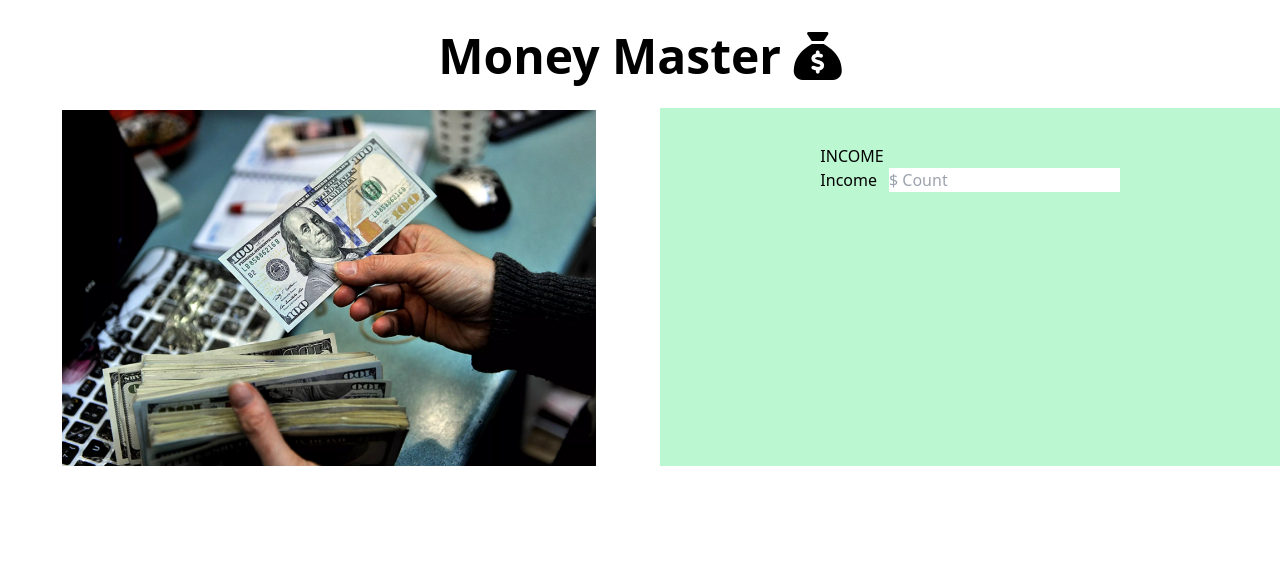
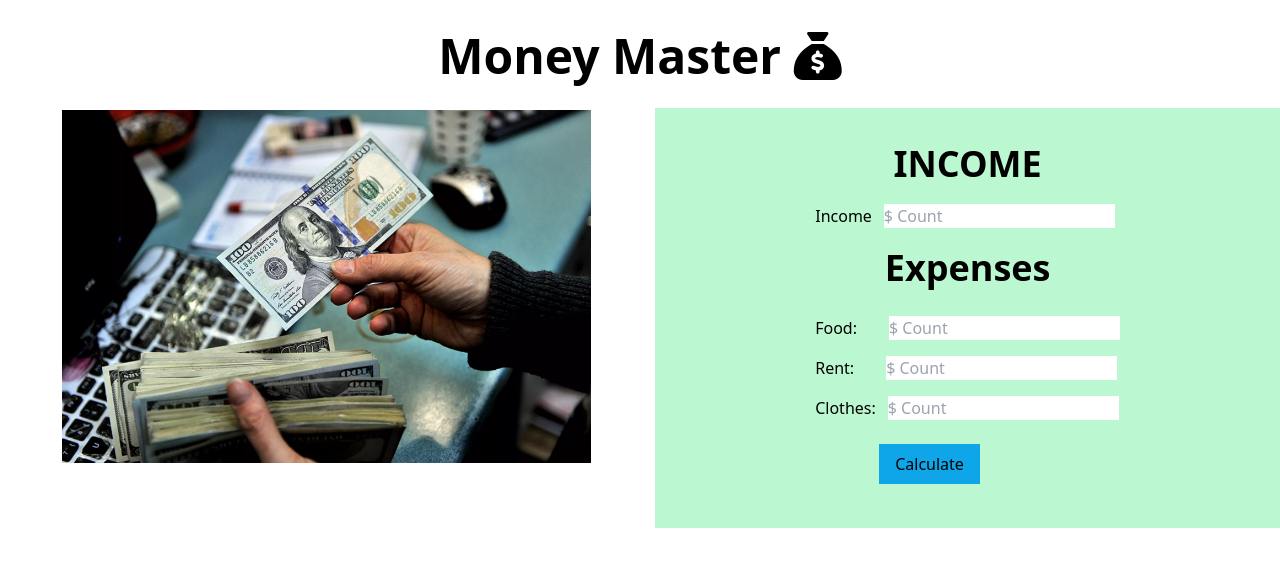
Before and after one commit to Galib24/Money_master, a plain HTML site: page index.html in a window 1280 px wide. Drawn offline with nearby package versions, Linux system fonts and the light colour scheme.

Commit message:
added some art with basic

```diff
--- a/index.html
+++ b/index.html
@@ -29,11 +29,31 @@
                 <img src="images/usdollar.jpg.webp" alt="">
             </div>
             <div class="mt-7 px-40 py-9 bg-green-200">
-                <h1>INCOME</h1>
+                <h1 class="font-semibold text-4xl text-center mb-5">INCOME</h1>
                 <div class="flex gap-3">
-                    <h1>Income</h1>
+                    <h1 class="font-normal">Income</h1>
                     <input type="text" placeholder="$ Count">
                 </div>
+                <h1 class="font-semibold text-4xl text-center mt-5 mb-5">Expenses</h1>
+
+                <div class="flex gap-3">
+                    <h1 class="font-normal mt-2">Food:</h1>
+                    <input class="mt-2 mb-2 ml-5" type="text" placeholder="$ Count">
+                </div>
+                <div class="flex gap-3">
+                    <h1 class="font-normal mt-2">Rent:</h1>
+                    <input class="mt-2 mb-2 ml-5" type="text" placeholder="$ Count">
+                </div>
+                <div class="flex flex-row gap-3">
+                    <h1 class="font-normal mt-2">Clothes:</h1>
+                    <input class="mt-2 mb-2" type="text" placeholder="$ Count">
+                </div>
+
+                    <button class="ml-16 px-4 bg-sky-200 p-2 m-2  mt-4   bg-sky-500 hover:bg-sky-700">Calculate</button>
+
+
+
+
             </div>
         </section>
 
```
